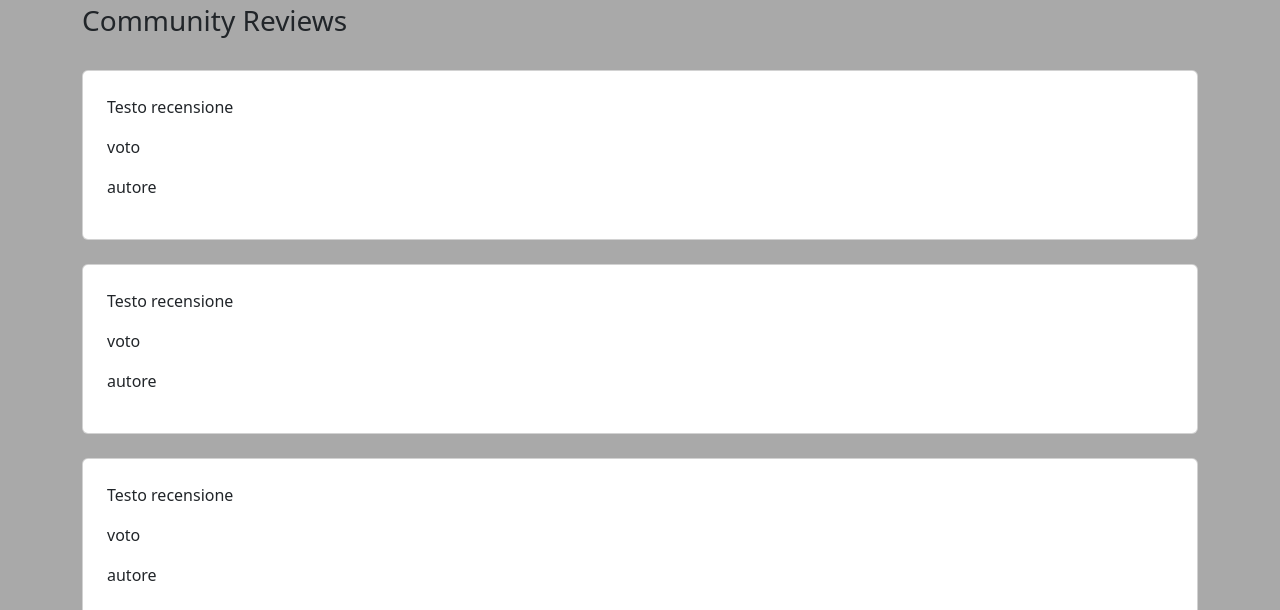
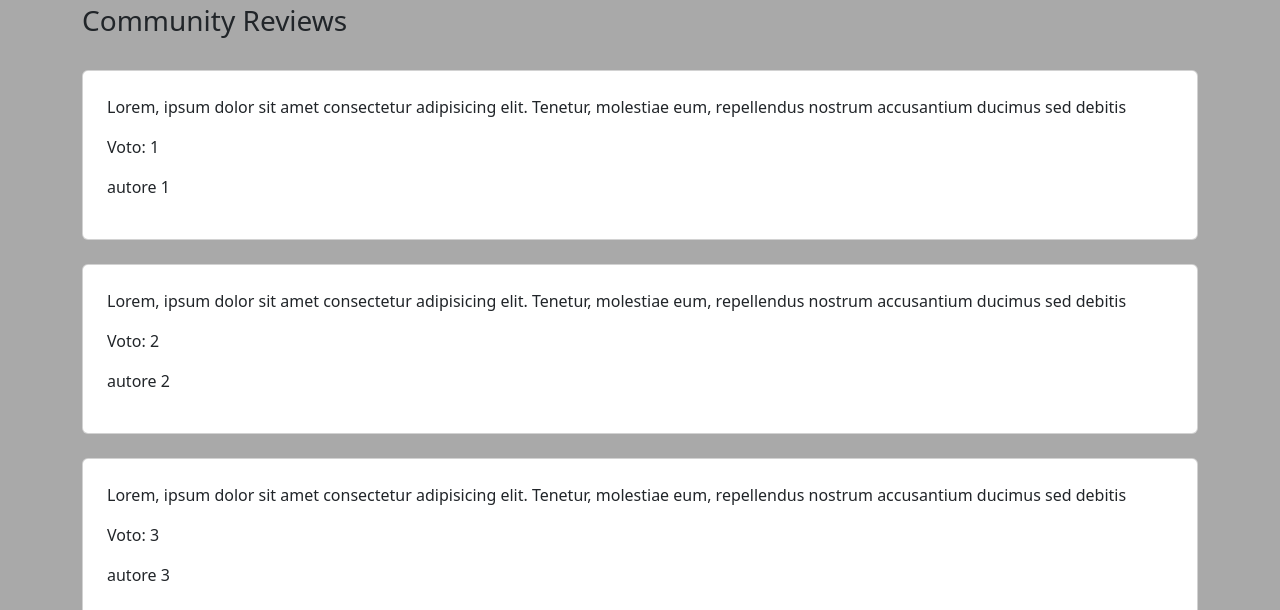
Before and after one commit to danielemurgioni/webapp-react, a React (Vite) app: page /movies/1 in a window 1280 px wide. Shown: the part 342-952 px from the top of the page. Built offline with nearby package versions, Linux system fonts and the light colour scheme.

Commit message:
[UPD] create ReviewCard component then import and use props

```diff
--- /dev/null
+++ b/src/components/ReviewCard.jsx
@@ -0,0 +1,17 @@
+import React from 'react'
+
+const ReviewCard = ({ review }) => {
+    return (
+        <>
+            <div className="col-12">
+                <div className="card p-4">
+                    <p>{review.text}</p>
+                    <p>Voto: {review.vote}</p>
+                    <p>{review.author}</p>
+                </div>
+            </div>
+        </>
+    )
+}
+
+export default ReviewCard
--- a/src/pages/Moviepage.jsx
+++ b/src/pages/Moviepage.jsx
@@ -1,6 +1,7 @@
 import React from 'react'
 import { useState, useEffect } from 'react'
 import { useParams } from 'react-router-dom'
+import ReviewCard from '../components/ReviewCard'
 
 const initialMovies = [
     {
@@ -67,6 +68,8 @@ const Moviepage = () => {
     console.log(id)
 
     const [movies, setMovies] = useState(initialMovies)
+    const [reviews, setReviews] = useState(initialReviews)
+
     const [movieDetail, setMovieDetail] = useState({})
 
     //recupero l'oggetto della'array con l'id passato come parametro
@@ -108,30 +111,10 @@ const Moviepage = () => {
                         <h3>Community Reviews</h3>
                     </div>
                 </div>
-                {/* 1 */}
-                <div className="col-12">
-                    <div className="card p-4">
-                        <p>Testo recensione</p>
-                        <p>voto</p>
-                        <p>autore</p>
-                    </div>
-                </div>
-                {/* 2 */}
-                <div className="col-12">
-                    <div className="card p-4">
-                        <p>Testo recensione</p>
-                        <p>voto</p>
-                        <p>autore</p>
-                    </div>
-                </div>
-                {/* 3 */}
-                <div className="col-12">
-                    <div className="card p-4">
-                        <p>Testo recensione</p>
-                        <p>voto</p>
-                        <p>autore</p>
-                    </div>
-                </div>
+                {/* review */}
+                {reviews.map((review) => (
+                    <ReviewCard review={review} key={`review-${review.id}`} />
+                ))}
             </div>
         </>
     )
```
